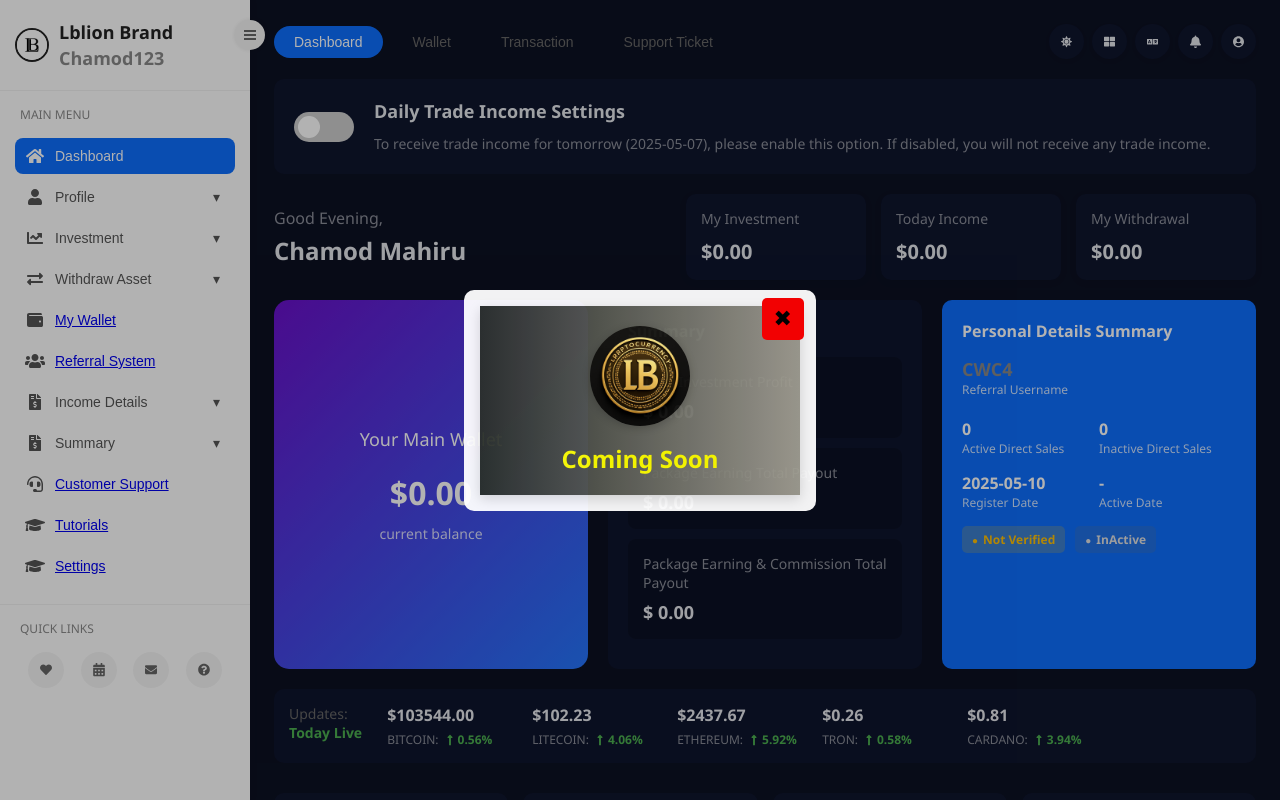
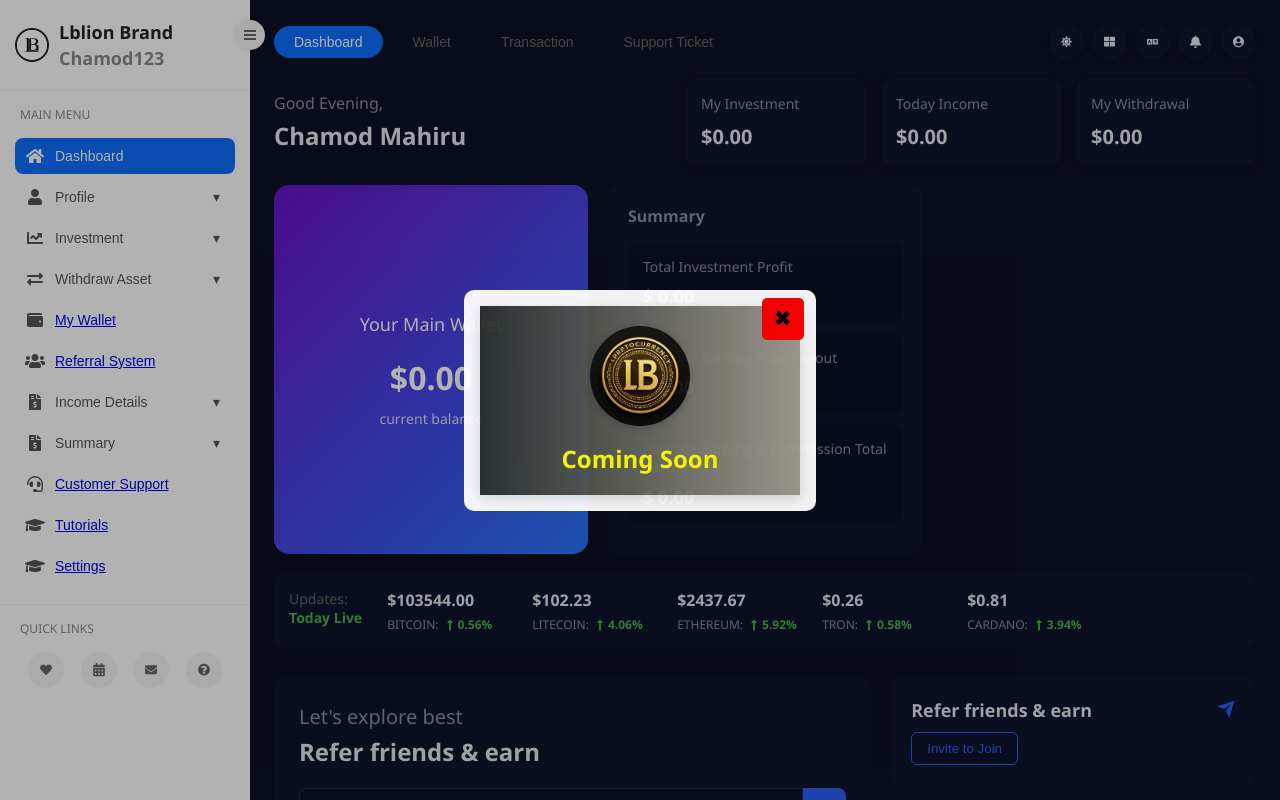
Before and after one commit to supunpramod/Lblion-Brand, a React (Create React App) app: page /Dashboard in a window 1280 px wide. Shown: the top 800 px of the page. Built offline with nearby package versions, Linux system fonts and the light colour scheme.

Commit message:
Refactor Dashboard component: remove unused trade settings and personal details sections for cleaner UI

```diff
--- a/src/UserDashboad/Dashboard.js
+++ b/src/UserDashboad/Dashboard.js
@@ -65,17 +65,7 @@
           </div>
         </div>
 
-        <div className="trade-settings-card">
-          <div className="trade-settings-content">
-            <h2>Daily Trade Income Settings</h2>
-            <p>To receive trade income for tomorrow (2025-05-07), please enable this option. If disabled, you will not receive any trade income.</p>
-          </div>
-          <div className="toggle-switch-wrapper">
-            <div className={`toggle-switch ${isTradeEnabled ? 'enabled' : ''}`} onClick={toggleTrade}>
-              <div className="toggle-button"></div>
-            </div>
-          </div>
-        </div>
+
 
         <div className="user-greeting-section">
           <div className="greeting-text">
@@ -119,35 +109,7 @@
               <div className="summary-amount">$ 0.00</div>
             </div>
           </div>
-          <div className="personal-details-card">
-            <h3>Personal Details Summary</h3>
-            <div className="user-id">CWC4</div>
-            <div className="referral-text">Referral Username</div>
-            <div className="details-row">
-              <div className="detail-col">
-                <div className="detail-value">0</div>
-                <div className="detail-label">Active Direct Sales</div>
-              </div>
-              <div className="detail-col">
-                <div className="detail-value">0</div>
-                <div className="detail-label">Inactive Direct Sales</div>
-              </div>
-            </div>
-            <div className="details-row">
-              <div className="detail-col">
-                <div className="detail-value">2025-05-10</div>
-                <div className="detail-label">Register Date</div>
-              </div>
-              <div className="detail-col">
-                <div className="detail-value">-</div>
-                <div className="detail-label">Active Date</div>
-              </div>
-            </div>
-            <div className="status-tags">
-              <span className="status-tag not-verified">Not Verified</span>
-              <span className="status-tag inactive">InActive</span>
-            </div>
-          </div>
+
         </div>
 
         <div className="crypto-price-ticker">
@@ -204,41 +166,7 @@
           </div>
         </div>
 
-        {/* Investment Options Cards */}
-        <div className="investment-options">
-          <div className="option-card">
-            <div className="option-icon active-icon"></div>
-            <div className="option-text">Active Investments</div>
-          </div>
-          <div className="option-card">
-            <div className="option-icon events-icon"></div>
-            <div className="option-text">My Events</div>
-          </div>
-          <div className="option-card">
-            <div className="option-icon plans-icon"></div>
-            <div className="option-text">Investment Plans</div>
-          </div>
-          <div className="option-card">
-            <div className="option-icon withdraw-icon"></div>
-            <div className="option-text">Withdraw</div>
-          </div>
-          <div className="option-card">
-            <div className="option-icon retirement-icon"></div>
-            <div className="option-text">Retirement Plans</div>
-          </div>
-          <div className="option-card">
-            <div className="option-icon tax-icon"></div>
-            <div className="option-text">Tax Saving Investments</div>
-          </div>
-          <div className="option-card">
-            <div className="option-icon return-icon"></div>
-            <div className="option-text">Guaranteed Return</div>
-          </div>
-          <div className="option-card">
-            <div className="option-icon securities-icon"></div>
-            <div className="option-text">Government Securities</div>
-          </div>
-        </div>
+
 
         {/* Refer & Earn Section */}
         <div className="refer-section">
@@ -252,42 +180,25 @@
               </button>
             </div>
             <div className="referral-features">
-              <div className="feature-item">
-                <span className="check-icon">✓</span> 100+ Best professionals for your support
-              </div>
-              <div className="feature-item">
-                <span className="check-icon">✓</span> We have Quick, Easy and Trusted partners
-              </div>
+
             </div>
           </div>
           <div className="refer-right">
             <div className="refer-card">
               <h3>Refer friends & earn</h3>
-              <p>Ask your friend to join us & earn 10% of profit they made first time.</p>
+
               <button className="invite-button">Invite to Join</button>
               <div className="send-icon">
                 <RiSendPlaneFill />
               </div>
             </div>
-            <div className="gsec-card">
-              <div className="gsec-image">
-                <img src="https://via.placeholder.com/100x70" alt="GS 2025" />
-              </div>
-              <span className="gsec-tag">G-SEC</span>
-              <div className="gsec-content">
-                <h3>New GS 2025</h3>
-                <p>Ends on <strong>Thu, 1 Aug 2024</strong></p>
-                <p>Indicative Yield* <strong>7.05%</strong></p>
-                <button className="place-bid">Place Bid</button>
-              </div>
-            </div>
+
           </div>
         </div>
 
         {/* Bottom Tabs */}
         <div className="bottom-tabs">
-          <div className="tab">Latest Package Earnings</div>
-          <div className="tab">Direct/Indirect Sales</div>
+
           <div className="tab">Trade Income</div>
         </div>
       </main>
```
